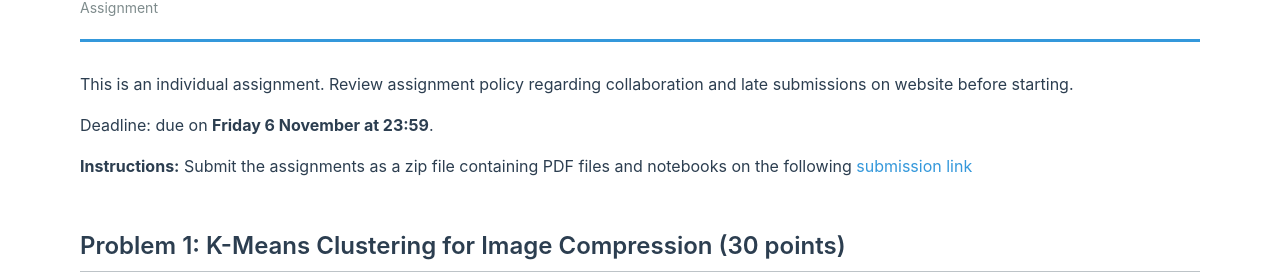
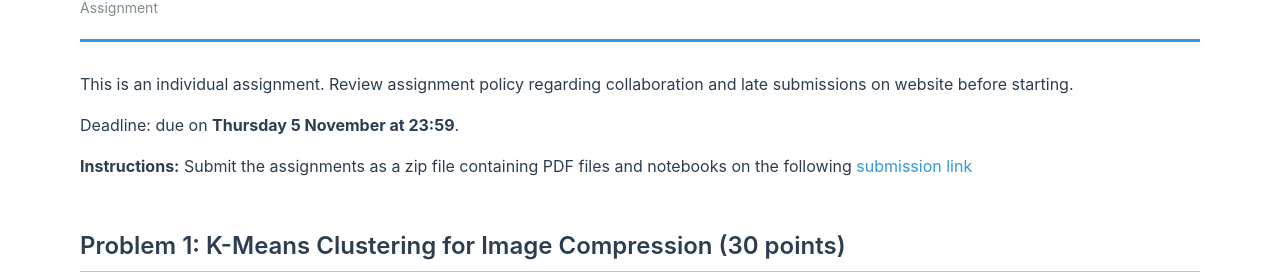
Before and after one commit to Data-Driven-Modeling-Lab/intro2ml, a Jekyll site: the page built from materials/assignments/hw6.md, in a window 1280 px wide and 900 px high, cut to the strip 331-603 px from the top of the window. Built offline with Jekyll 4.4.1, drawn with Linux system fonts in a browser that asks for light colours; formulas are drawn with MathJax 3.

Commit message:
PS4 due Thursday Nov 5
Co-Authored-By: Claude Opus 5.5 <noreply@anthropic.com>
Claude-Session: https://claude.ai/code/session_01B48HUpGbuVd2yuia7VFM5Q

```diff
--- a/_data/assignments.yml
+++ b/_data/assignments.yml
@@ -70,7 +70,7 @@
 - id: hw6
   title: 'Problem Set 4: Unsupervised Learning'
   release_date: '2026-10-29'
-  due_date: '2026-11-06'
+  due_date: '2026-11-05'
   due_time: midnight
   description: 'Unsupervised learning: k-means image compression, PCA and autoencoders on MNIST, t-SNE and hierarchical clustering, latent dynamics of a video'
   links:
--- a/materials/assignments/hw6.md
+++ b/materials/assignments/hw6.md
@@ -8,7 +8,7 @@ permalink: /materials/assignments/hw6/
 
 This is an individual assignment. Review assignment policy regarding collaboration and late submissions on website before starting.
 
-Deadline: due on **Friday 6 November at 23:59**.
+Deadline: due on **Thursday 5 November at 23:59**.
 
 **Instructions:** Submit the assignments as a zip file containing PDF files and notebooks on the following [submission link](https://lms.aub.edu.lb/mod/assign/view.php?id=2856589&forceview=1)
 
```
